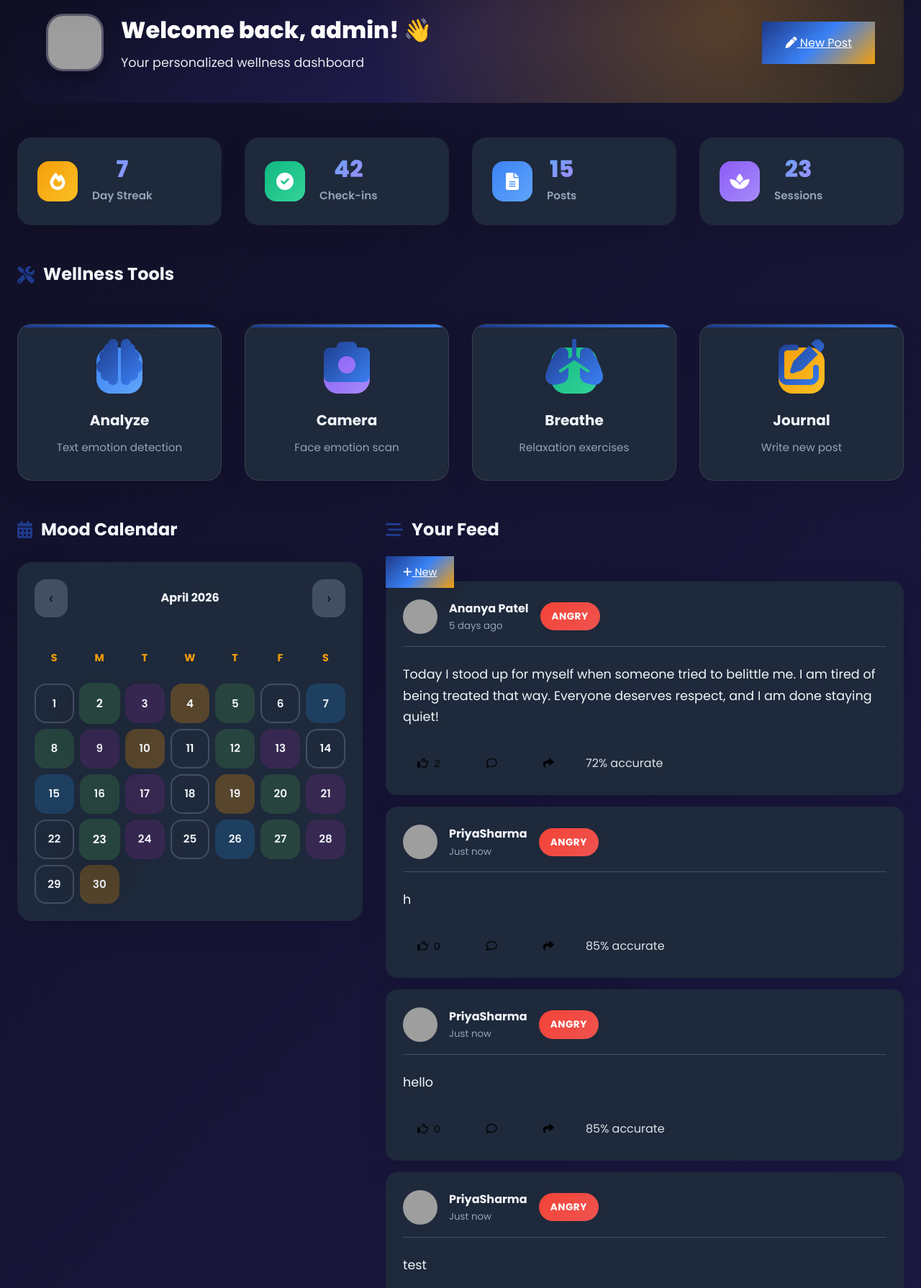
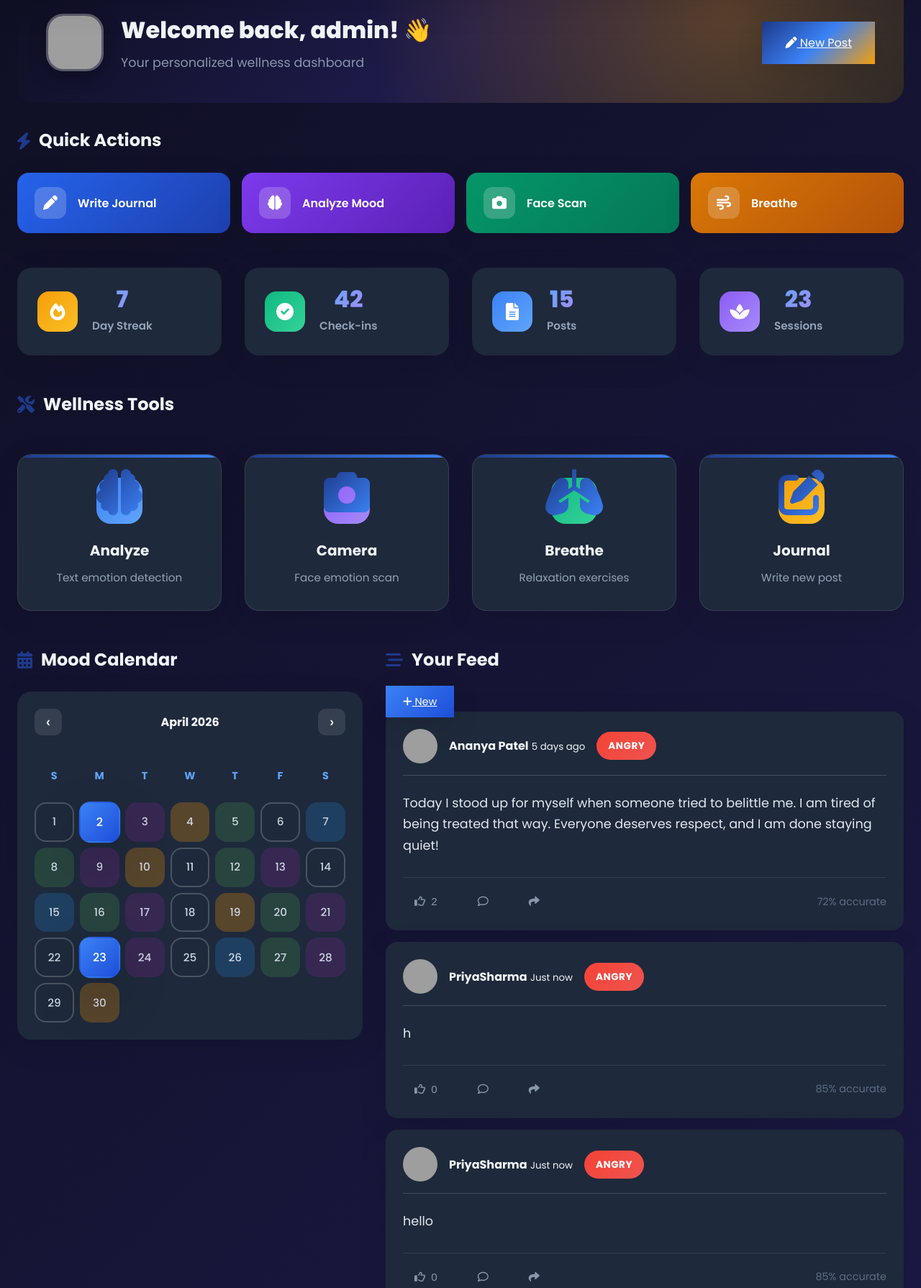
Before and after one commit to blackrexdl/moodspace, a Flask app: page /dashboard in a window 1280 px wide. Shown: the part 142-1932 px from the top of the page at 72% size. Run offline with Flask 3, Linux system fonts and the light colour scheme; the visitor is signed in with stand-in values (Sample User, id 1); grey boxes are pictures that could not be loaded.

Commit message:
Add quick actions section to dashboard: implement action buttons for journal, mood analysis, face scan, and breathing exercises.

```diff
--- a/static/css/home.css
+++ b/static/css/home.css
@@ -798,6 +798,80 @@
   font-size: 1rem;
 }
 
+/* Quick Actions */
+.quick-actions {
+  margin: 2rem 0;
+}
+
+.actions-grid {
+  display: grid;
+  grid-template-columns: repeat(auto-fit, minmax(200px, 1fr));
+  gap: 1rem;
+}
+
+.action-btn {
+  display: flex;
+  align-items: center;
+  gap: 1rem;
+  padding: 1.25rem 1.5rem;
+  border-radius: 16px;
+  text-decoration: none;
+  color: white;
+  font-weight: 600;
+  transition: all 0.3s ease;
+  box-shadow: var(--shadow);
+}
+
+.action-btn:hover {
+  transform: translateY(-4px);
+  box-shadow: var(--shadow-hover);
+}
+
+.action-icon {
+  width: 44px;
+  height: 44px;
+  border-radius: 12px;
+  background: rgba(255, 255, 255, 0.2);
+  display: flex;
+  align-items: center;
+  justify-content: center;
+  font-size: 1.25rem;
+  backdrop-filter: blur(10px);
+}
+
+.action-btn.primary {
+  background: linear-gradient(135deg, #3b82f6, #1d4ed8);
+}
+
+.action-btn.secondary {
+  background: linear-gradient(135deg, #8b5cf6, #6d28d9);
+}
+
+.action-btn.tertiary {
+  background: linear-gradient(135deg, #10b981, #059669);
+}
+
+.action-btn.quaternary {
+  background: linear-gradient(135deg, #f59e0b, #d97706);
+}
+
+/* Dark Mode Quick Actions */
+.dark .action-btn.primary {
+  background: linear-gradient(135deg, #2563eb, #1e40af);
+}
+
+.dark .action-btn.secondary {
+  background: linear-gradient(135deg, #7c3aed, #5b21b6);
+}
+
+.dark .action-btn.tertiary {
+  background: linear-gradient(135deg, #059669, #047857);
+}
+
+.dark .action-btn.quaternary {
+  background: linear-gradient(135deg, #d97706, #b45309);
+}
+
 /* Stats */
 .stat-card.premium {
   display: flex;
@@ -949,6 +1023,37 @@
   box-shadow: var(--shadow);
 }
 
+.calendar-header h4 {
+  color: #0f172a;
+  font-weight: 700;
+}
+
+.calendar-nav {
+  background: #f1f5f9;
+  border: none;
+  padding: 0.5rem 1rem;
+  border-radius: 10px;
+  cursor: pointer;
+  font-weight: 600;
+  color: #475569;
+  transition: all 0.3s;
+}
+
+.calendar-nav:hover {
+  background: var(--primary);
+  color: white;
+}
+
+.day-header {
+  color: var(--primary);
+  font-weight: 700;
+}
+
+.calendar-day {
+  color: #334155;
+  font-weight: 500;
+}
+
 /* Feed */
 .feed-post {
   background: white;
@@ -964,18 +1069,65 @@
   box-shadow: var(--shadow-hover);
 }
 
-.post-meta {
-  display: flex;
-  flex-direction: column;
+.post-text {
+  color: #334155;
+  line-height: 1.7;
 }
 
-.post-meta strong {
-  color: #0f172a;
-  font-weight: 700;
+.post-footer {
+  border-top: 1px solid #f1f5f9;
+  padding-top: 1rem;
+  margin-top: 1rem;
 }
 
-.post-meta small {
+.post-action {
+  color: #64748b;
+  background: none;
+  border: none;
+  cursor: pointer;
+  padding: 0.5rem 1rem;
+  border-radius: 10px;
+  transition: all 0.3s;
+  font-weight: 500;
+}
+
+.post-action:hover {
+  background: #f1f5f9;
+  color: #0f172a;
+}
+
+.confidence {
   color: #94a3b8;
+  font-size: 0.9rem;
+  margin-left: auto;
+}
+
+.empty-feed {
+  text-align: center;
+  padding: 3rem;
+  color: #64748b;
+}
+
+.empty-feed h3 {
+  color: #0f172a;
+  margin: 1rem 0;
+}
+
+.empty-feed a {
+  color: var(--primary);
+  font-weight: 600;
+}
+
+.feed-header .btn-primary {
+  background: linear-gradient(135deg, #1e3a8a, #3b82f6);
+}
+
+.welcome-text h1 {
+  color: #0f172a;
+}
+
+.welcome-text p {
+  color: #64748b;
 }
 
 /* Dark Mode Dashboard */
@@ -1013,6 +1165,85 @@
 
 .dark .post-meta strong {
   color: #f1f5f9;
+}
+
+.dark .post-text {
+  color: #e2e8f0;
+}
+
+.dark .post-footer {
+  border-top-color: rgba(255, 255, 255, 0.1);
+}
+
+.dark .post-action {
+  color: #94a3b8;
+}
+
+.dark .post-action:hover {
+  background: rgba(255, 255, 255, 0.1);
+  color: #f1f5f9;
+}
+
+.dark .confidence {
+  color: #64748b;
+}
+
+.dark .calendar-header h4 {
+  color: #f1f5f9;
+}
+
+.dark .calendar-nav {
+  background: rgba(255, 255, 255, 0.1);
+  color: #f1f5f9;
+}
+
+.dark .calendar-nav:hover {
+  background: var(--primary);
+}
+
+.dark .day-header {
+  color: #60a5fa;
+}
+
+.dark .calendar-day {
+  color: #cbd5e1;
+}
+
+.dark .calendar-day:hover {
+  background: rgba(255, 255, 255, 0.1);
+}
+
+.dark .calendar-day.today {
+  background: linear-gradient(135deg, #3b82f6, #1d4ed8);
+  color: white;
+}
+
+.dark .calendar-day.neutral {
+  border-color: rgba(255, 255, 255, 0.2);
+}
+
+.dark .empty-feed {
+  color: #94a3b8;
+}
+
+.dark .empty-feed h3 {
+  color: #f1f5f9;
+}
+
+.dark .empty-feed a {
+  color: #60a5fa;
+}
+
+.dark .feed-header .btn-primary {
+  background: linear-gradient(135deg, #3b82f6, #1d4ed8);
+}
+
+.dark .welcome-text h1 {
+  color: #f1f5f9;
+}
+
+.dark .welcome-text p {
+  color: #94a3b8;
 }
 
 /* Responsive Dashboard */
--- a/templates/dashboard.html
+++ b/templates/dashboard.html
@@ -17,6 +17,37 @@ endblock %} {% block content %}
       </div>
       <a href="/journal" class="btn-primary dash-cta">
         <i class="fas fa-pen"></i> New Post
+      </a>
+    </div>
+  </div>
+
+  <!-- Quick Actions -->
+  <div class="quick-actions">
+    <h2 class="section-title"><i class="fas fa-bolt"></i> Quick Actions</h2>
+    <div class="actions-grid">
+      <a href="/journal" class="action-btn primary">
+        <div class="action-icon">
+          <i class="fas fa-pen"></i>
+        </div>
+        <span>Write Journal</span>
+      </a>
+      <a href="/analyze" class="action-btn secondary">
+        <div class="action-icon">
+          <i class="fas fa-brain"></i>
+        </div>
+        <span>Analyze Mood</span>
+      </a>
+      <a href="/camera" class="action-btn tertiary">
+        <div class="action-icon">
+          <i class="fas fa-camera"></i>
+        </div>
+        <span>Face Scan</span>
+      </a>
+      <a href="/breathe" class="action-btn quaternary">
+        <div class="action-icon">
+          <i class="fas fa-wind"></i>
+        </div>
+        <span>Breathe</span>
       </a>
     </div>
   </div>
```
